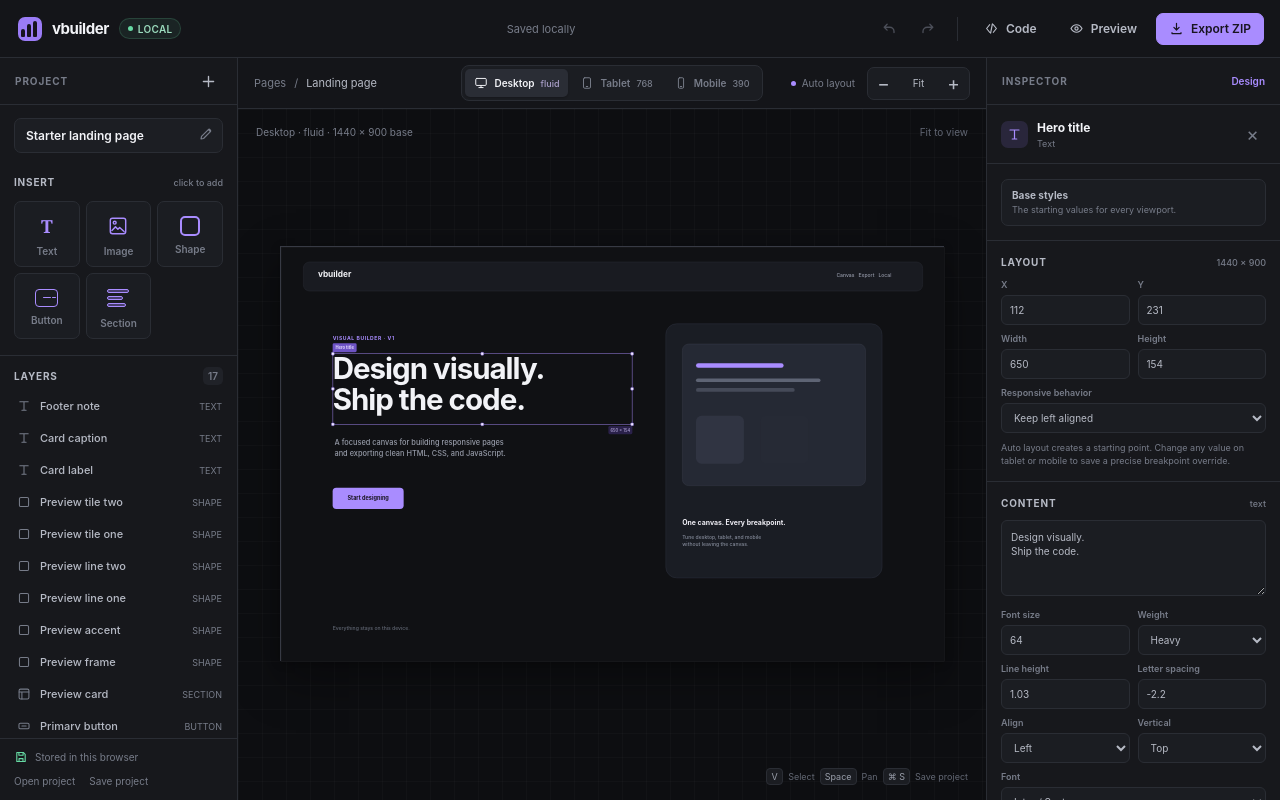
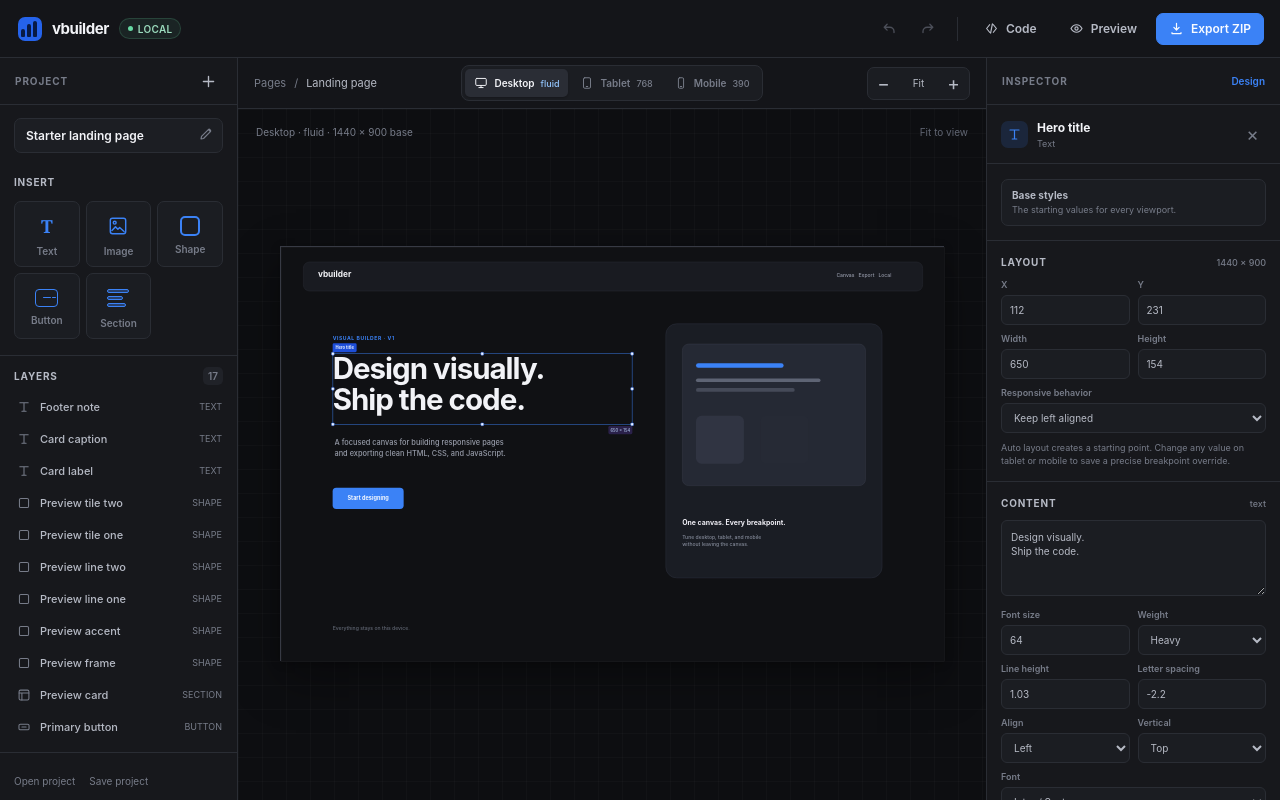
Before and after one commit to yasinbeigyyasin/vbuilder, a plain HTML site: page index.html in a window 1280 px wide. Drawn offline with Linux system fonts and the light colour scheme.

Commit message:
Simplify dark editor with blue accents
Co-authored-by: arena-agent <297053741+arena-agent@users.noreply.github.com>

```diff
--- a/app.js
+++ b/app.js
@@ -43,7 +43,6 @@ const refs = {
   inspectorContent: document.getElementById("inspectorContent"),
   projectNameInput: document.getElementById("projectNameInput"),
   pageTitle: document.getElementById("pageTitle"),
-  saveStatus: document.getElementById("saveStatus"),
   undoButton: document.getElementById("undoButton"),
   redoButton: document.getElementById("redoButton"),
   imageInput: document.getElementById("imageInput"),
@@ -127,11 +126,11 @@ function defaultBaseFor(type, overrides = {}) {
     return commonBase({
       width: 148,
       height: 44,
-      fill: "#a98cff",
-      borderColor: "#a98cff",
+      fill: "#3b82f6",
+      borderColor: "#3b82f6",
       borderWidth: 0,
       radius: 8,
-      color: "#18141f",
+      color: "#f8fbff",
       fontSize: 13,
       fontWeight: 700,
       lineHeight: 1.2,
@@ -215,7 +214,7 @@ function createStarterProject() {
       x: 1120, y: 56, width: 204, height: 18, color: "#979cab", fontSize: 11, fontWeight: 550, lineHeight: 1, textAlign: "right", responsiveBehavior: "right",
     }, { id: "navigation", content: "Canvas   Export   Local" }),
     makeNode("text", "Eyebrow", {
-      x: 112, y: 192, width: 310, height: 20, color: "#a98cff", fontSize: 11, fontWeight: 700, letterSpacing: 1.2, lineHeight: 1, responsiveBehavior: "left",
+      x: 112, y: 192, width: 310, height: 20, color: "#3b82f6", fontSize: 11, fontWeight: 700, letterSpacing: 1.2, lineHeight: 1, responsiveBehavior: "left",
     }, { id: "eyebrow", content: "VISUAL BUILDER · V1" }),
     makeNode("text", "Hero title", {
       x: 112, y: 231, width: 650, height: 154, color: "#f2f3f7", fontSize: 64, fontWeight: 750, lineHeight: 1.03, letterSpacing: -2.2, responsiveBehavior: "left",
@@ -238,7 +237,7 @@ function createStarterProject() {
       },
     }),
     makeNode("button", "Primary button", {
-      x: 112, y: 522, width: 154, height: 46, fill: "#a98cff", color: "#18141f", fontSize: 12, radius: 8, responsiveBehavior: "left",
+      x: 112, y: 522, width: 154, height: 46, fill: "#3b82f6", color: "#f8fbff", fontSize: 12, radius: 8, responsiveBehavior: "left",
     }, {
       id: "hero-button",
       content: "Start designing",
@@ -266,7 +265,7 @@ function createStarterProject() {
       },
     }),
     makeNode("shape", "Preview accent", {
-      x: 900, y: 252, width: 190, height: 10, fill: "#a98cff", radius: 6, responsiveBehavior: "right",
+      x: 900, y: 252, width: 190, height: 10, fill: "#3b82f6", radius: 6, responsiveBehavior: "right",
     }, {
       id: "preview-accent",
       responsive: {
@@ -643,11 +642,11 @@ function createCanvasNode(node, props, index) {
     inner.style.flexDirection = "column";
     element.appendChild(inner);
   } else if (node.type === "button") {
-    element.style.background = props.fill || "#a98cff";
+    element.style.background = props.fill || "#3b82f6";
     const inner = document.createElement("div");
     inner.className = "node-button";
     inner.textContent = node.content || "Button";
-    inner.style.color = props.color || "#18141f";
+    inner.style.color = props.color || "#f8fbff";
     inner.style.fontSize = `${Math.max(1, num(props.fontSize, 13))}px`;
     inner.style.fontWeight = String(props.fontWeight || 700);
     inner.style.lineHeight = String(props.lineHeight || 1.2);
@@ -823,7 +822,7 @@ function renderInspector() {
   if (node.type === "button") {
     markup += `<div class="inspector-section">
       <div class="inspector-section-title"><span>Appearance</span><span class="minor">visual button</span></div>
-      <div class="field-grid">${colorField("Text color", "color", props.color || "#18141f")}</div>
+      <div class="field-grid">${colorField("Text color", "color", props.color || "#f8fbff")}</div>
     </div>`;
   }
 
@@ -1429,8 +1428,8 @@ function nodeCssLines(node, device) {
     );
   } else if (node.type === "button") {
     lines.push(
-      `background: ${props.fill || "#a98cff"};`,
-      `color: ${props.color || "#18141f"};`,
+      `background: ${props.fill || "#3b82f6"};`,
+      `color: ${props.color || "#f8fbff"};`,
       `font-family: ${props.fontFamily || "Inter, ui-sans-serif, sans-serif"};`,
       `font-size: ${fluidSize(Math.max(1, num(props.fontSize, 13)), PRESETS[device].width)};`,
       `font-weight: ${props.fontWeight || 700};`,
@@ -1618,13 +1617,9 @@ function escapeAttr(value) {
 }
 
 function schedulePersist() {
-  refs.saveStatus.textContent = "Saving locally…";
-  refs.saveStatus.classList.add("saving");
   window.clearTimeout(persistTimer);
   persistTimer = window.setTimeout(async () => {
     await persistProject();
-    refs.saveStatus.textContent = "Saved locally";
-    refs.saveStatus.classList.remove("saving");
   }, 260);
 }
 
--- a/index.html
+++ b/index.html
@@ -16,10 +16,6 @@
           </div>
           <div class="brand-name">vbuilder</div>
           <span class="local-badge"><span class="status-dot"></span> local</span>
-        </div>
-
-        <div class="topbar-center">
-          <span class="save-status" id="saveStatus">Saved locally</span>
         </div>
 
         <div class="top-actions">
@@ -62,7 +58,7 @@
           </label>
 
           <div class="insert-section">
-            <div class="section-heading"><span>Insert</span><span class="section-hint">click to add</span></div>
+            <div class="section-heading"><span>Insert</span></div>
             <div class="insert-grid">
               <button class="insert-card" type="button" data-add="text"><span class="insert-icon text-icon">T</span><span>Text</span></button>
               <button class="insert-card" type="button" data-add="image"><span class="insert-icon image-icon"><svg viewBox="0 0 20 20" aria-hidden="true"><rect x="3" y="3" width="14" height="14" rx="2" /><circle cx="7" cy="7" r="1.3" /><path d="m4.5 14 3.2-3.2 2.2 2.1 1.6-1.5 4 3.6" /></svg></span><span>Image</span></button>
@@ -77,8 +73,7 @@
             <div class="layers-list" id="layersList"></div>
           </div>
 
-          <div class="panel-footer">
-            <div class="storage-note"><span class="storage-icon"><svg viewBox="0 0 20 20" aria-hidden="true"><path d="M4 3.5h9.2L16 6.3v10.2H4V3.5Z" /><path d="M7 3.5v4h6v-4M7.2 16.5v-4.2h5.6v4.2" /></svg></span><span>Stored in this browser</span></div>
+            <div class="panel-footer">
             <div class="footer-actions">
               <button class="footer-link" id="openProjectButton" type="button">Open project</button>
               <button class="footer-link" id="saveProjectButton" type="button">Save project</button>
@@ -104,7 +99,6 @@
               </button>
             </div>
             <div class="canvas-tools">
-              <span class="auto-layout-chip"><span class="chip-dot"></span> Auto layout</span>
               <div class="zoom-control">
                 <button class="icon-button compact" id="zoomOutButton" type="button" title="Zoom out" aria-label="Zoom out">−</button>
                 <button class="zoom-label" id="zoomLabel" type="button" title="Fit canvas">Fit</button>
@@ -118,7 +112,6 @@
             <div class="artboard-wrap" id="artboardWrap">
               <div class="artboard" id="artboard" aria-label="Website canvas"></div>
             </div>
-            <div class="canvas-help"><span class="help-key">V</span> Select <span class="help-key">Space</span> Pan <span class="help-key">⌘ S</span> Save project</div>
           </div>
         </main>
 
--- a/styles.css
+++ b/styles.css
@@ -9,9 +9,9 @@
   --text: #f2f3f7;
   --text-soft: #b6bac5;
   --text-muted: #777c89;
-  --accent: #9b7cf7;
-  --accent-strong: #a98cff;
-  --accent-wash: rgba(155, 124, 247, 0.14);
+  --accent: #2563eb;
+  --accent-strong: #3b82f6;
+  --accent-wash: rgba(59, 130, 246, 0.14);
   --green: #66d9a3;
   --danger: #ef7b91;
   --canvas-space: #0d0e11;
@@ -119,7 +119,6 @@ svg {
 
 .brand-lockup,
 .top-actions,
-.topbar-center,
 .device-switcher,
 .canvas-tools,
 .zoom-control,
@@ -153,7 +152,7 @@ svg {
 .brand-mark span {
   display: block;
   width: 4px;
-  background: #17131f;
+  background: #081a45;
   border-radius: 4px 4px 2px 2px;
 }
 
@@ -183,27 +182,11 @@ svg {
   text-transform: uppercase;
 }
 
-.status-dot,
-.chip-dot {
+.status-dot {
   width: 5px;
   height: 5px;
   background: var(--green);
   border-radius: 50%;
-}
-
-.topbar-center {
-  justify-content: center;
-  flex: 1;
-  color: var(--text-muted);
-  font-size: 11px;
-}
-
-.save-status {
-  transition: color 160ms ease;
-}
-
-.save-status.saving {
-  color: var(--accent-strong);
 }
 
 .top-actions {
@@ -292,7 +275,7 @@ svg {
 }
 
 .button-primary {
-  color: #18141f;
+  color: #f8fbff;
   background: var(--accent-strong);
   border: 1px solid var(--accent-strong);
 }
@@ -439,7 +422,7 @@ svg {
 .insert-card:hover {
   color: var(--text);
   background: var(--accent-wash);
-  border-color: rgba(155, 124, 247, 0.46);
+  border-color: rgba(59, 130, 246, 0.46);
 }
 
 .insert-icon {
@@ -507,7 +490,7 @@ svg {
 .section-icon i {
   display: block;
   height: 4px;
-  background: rgba(155, 124, 247, 0.35);
+  background: rgba(59, 130, 246, 0.35);
   border: 1px solid var(--accent-strong);
   border-radius: 2px;
 }
@@ -571,9 +554,9 @@ svg {
 }
 
 .layer-row.selected {
-  color: #e9e2ff;
+  color: #dbeafe;
   background: var(--accent-wash);
-  border-color: rgba(155, 124, 247, 0.2);
+  border-color: rgba(59, 130, 246, 0.2);
 }
 
 .layer-icon {
@@ -742,26 +725,12 @@ svg {
 }
 
 .device-tab.active .device-size {
-  color: #aaa0c9;
+  color: #93c5fd;
 }
 
 .canvas-tools {
   justify-content: flex-end;
   gap: 12px;
-}
-
-.auto-layout-chip {
-  display: inline-flex;
-  align-items: center;
-  gap: 6px;
-  color: var(--text-muted);
-  font-size: 10px;
-}
-
-.auto-layout-chip .chip-dot {
-  width: 5px;
-  height: 5px;
-  background: var(--accent-strong);
 }
 
 .zoom-control {
@@ -860,7 +829,7 @@ svg {
 }
 
 .vb-node:hover:not(.is-selected) {
-  outline: 1px solid rgba(155, 124, 247, 0.55);
+  outline: 1px solid rgba(59, 130, 246, 0.55);
   outline-offset: -1px;
 }
 
@@ -939,8 +908,8 @@ svg {
   align-items: center;
   height: 19px;
   padding: 0 6px;
-  color: #e7ddff;
-  background: #6d53c4;
+  color: #eff6ff;
+  background: #1d4ed8;
   border-radius: 3px 3px 3px 0;
   font-size: 9px;
   font-weight: 700;
@@ -956,7 +925,7 @@ svg {
   align-items: center;
   height: 18px;
   padding: 0 5px;
-  color: #c9bcf1;
+  color: #bfdbfe;
   background: rgba(45, 35, 79, 0.92);
   border-radius: 3px;
   font-size: 9px;
@@ -967,8 +936,8 @@ svg {
   position: absolute;
   width: 7px;
   height: 7px;
-  background: #f1ebff;
-  border: 1px solid #7659d3;
+  background: #eff6ff;
+  border: 1px solid #2563eb;
   border-radius: 2px;
   pointer-events: auto;
 }
@@ -981,31 +950,6 @@ svg {
 .resize-handle.s { bottom: -4px; left: calc(50% - 4px); cursor: ns-resize; }
 .resize-handle.sw { bottom: -4px; left: -4px; cursor: nesw-resize; }
 .resize-handle.w { top: calc(50% - 4px); left: -4px; cursor: ew-resize; }
-
-.canvas-help {
-  position: absolute;
-  right: 18px;
-  bottom: 15px;
-  display: flex;
-  align-items: center;
-  gap: 5px;
-  color: #626773;
-  font-size: 9px;
-}
-
-.help-key {
-  display: inline-flex;
-  align-items: center;
-  justify-content: center;
-  min-width: 17px;
-  height: 17px;
-  padding: 0 4px;
-  color: #999eaa;
-  background: #1b1d22;
-  border: 1px solid var(--border);
-  border-radius: 4px;
-  font-size: 9px;
-}
 
 .inspector-top {
   height: 47px;
@@ -1179,7 +1123,7 @@ svg {
   padding: 4px 6px;
   color: var(--accent-strong);
   background: transparent;
-  border: 1px solid rgba(155, 124, 247, 0.24);
+  border: 1px solid rgba(59, 130, 246, 0.24);
   border-radius: 5px;
   font-size: 9px;
 }
@@ -1490,7 +1434,7 @@ svg {
   min-height: 330px;
   margin: 0;
   padding: 18px 20px;
-  color: #cfc8e8;
+  color: #c7d8f5;
   background: #101114;
   border: 0;
   outline: 0;
@@ -1602,10 +1546,6 @@ svg {
     grid-template-columns: 220px minmax(420px, 1fr) 270px;
   }
 
-  .auto-layout-chip {
-    display: none;
-  }
-
   .top-actions {
     min-width: 380px;
   }
```
